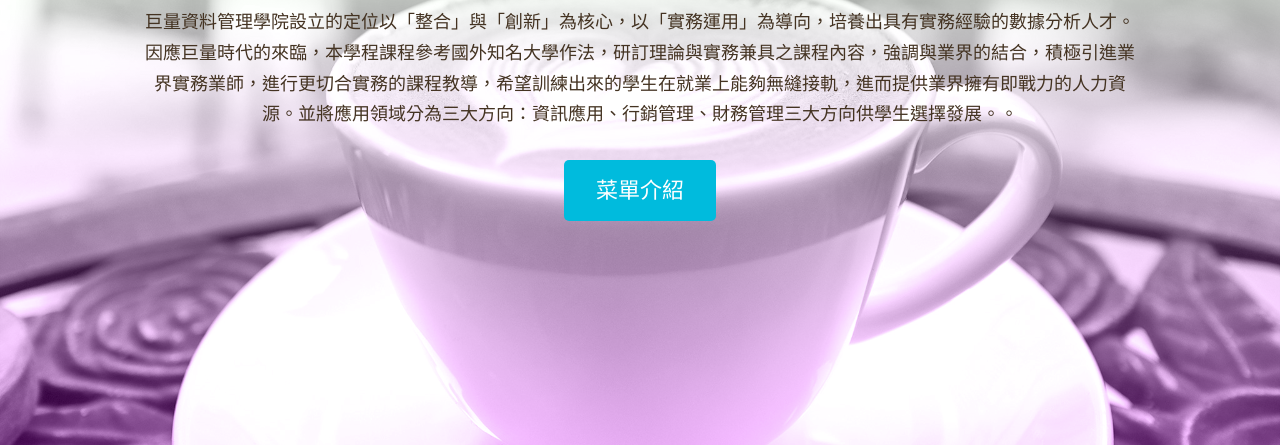
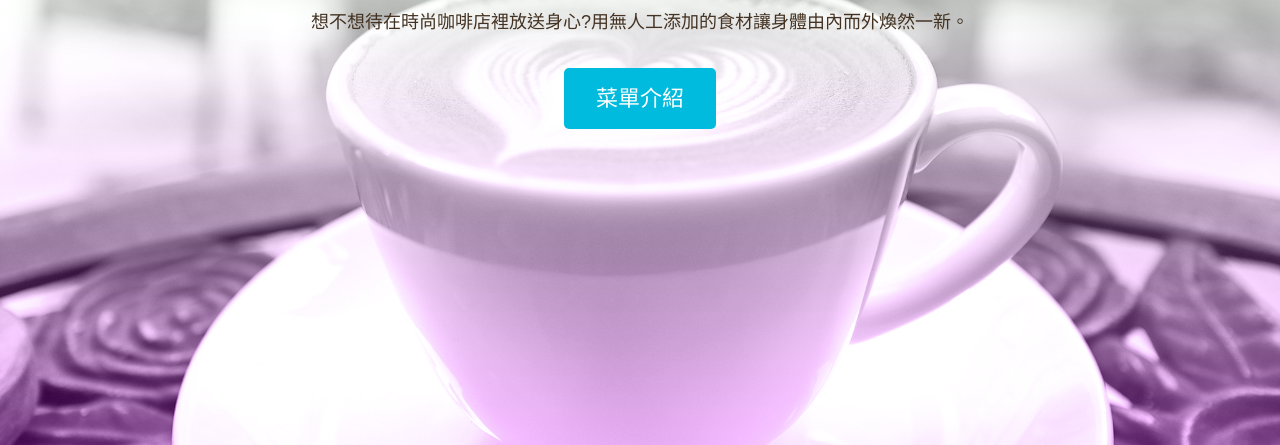
Before and after one commit to liyinku07/practice, a plain HTML site: page index.html in a window 1280 px wide. Shown: the part 355-800 px from the top of the page. Drawn offline with Linux system fonts and the light colour scheme; some packages are replaced by stand-ins of ours; a web font is replaced by a local one.

Commit message:
Update index.html

```diff
--- a/index.html
+++ b/index.html
@@ -27,7 +27,7 @@
 
         <div class="home-content wrapper">
             <h2 class="page-title">We'll Make Your Day</h2>
-            <p>巨量資料管理學院設立的定位以「整合」與「創新」為核心，以「實務運用」為導向，培養出具有實務經驗的數據分析人才。因應巨量時代的來臨，本學程課程參考國外知名大學作法，研訂理論與實務兼具之課程內容，強調與業界的結合，積極引進業界實務業師，進行更切合實務的課程教導，希望訓練出來的學生在就業上能夠無縫接軌，進而提供業界擁有即戰力的人力資源。並將應用領域分為三大方向：資訊應用、行銷管理、財務管理三大方向供學生選擇發展。。</p>
+            <p>想不想待在時尚咖啡店裡放送身心?用無人工添加的食材讓身體由內而外煥然一新。</p>
             <a class="button" href="menu.html">菜單介紹</a>
 
         </div> <!--  /#HOME -->
```
